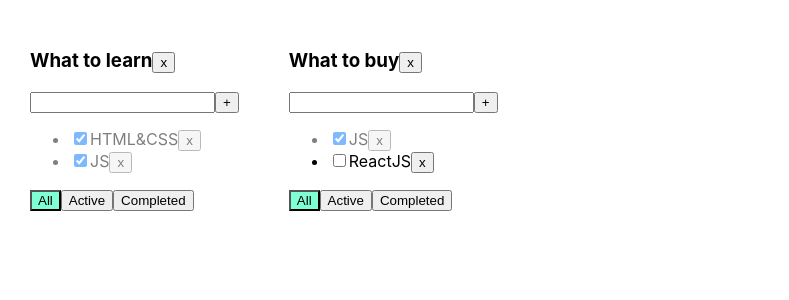
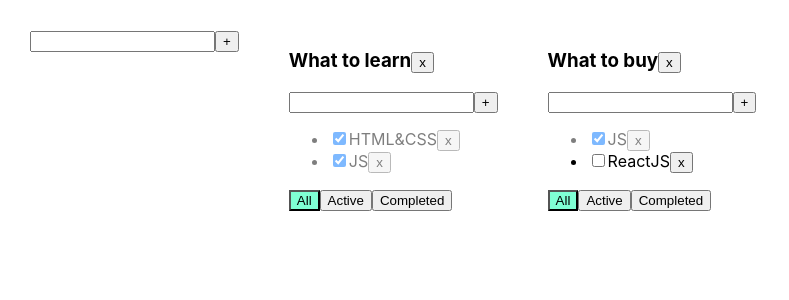
Before and after one commit to AndrewKravchenko/todolist, a React (Create React App) app: page / in a window 1280 px wide. Shown: the top 300 px of the page, without its empty margins (0-789 px from the left). Built offline with nearby package versions, Linux system fonts and the light colour scheme.

Commit message:
added a new button todolist and rename title

```diff
--- /dev/null
+++ b/src/AddItemForm.tsx
@@ -0,0 +1,37 @@
+import React, {ChangeEvent, KeyboardEvent, useState} from "react";
+
+type AddItemFormPropsType = {
+    addItem: (title: string) => void
+}
+
+export function AddItemForm(props: AddItemFormPropsType) {
+    let [title, setTitle] = useState("")
+    let [error, setError] = useState<string | null>(null)
+
+    const onChangeHandler = (e: ChangeEvent<HTMLInputElement>) => {
+        setTitle(e.currentTarget.value)
+    }
+    const onKeyPressHandler = (e: KeyboardEvent<HTMLInputElement>) => {
+        setError(null)
+        if (e.key === "Enter") {
+            addItem()
+        }
+    }
+    const addItem = () => {
+        if (title.trim() !== "") {
+            props.addItem(title.trim())
+            setTitle("")
+        } else {
+            setError("Title is required")
+        }
+    }
+    return <div>
+        <input value={title}
+               onChange={onChangeHandler}
+               onKeyPress={onKeyPressHandler}
+               className={error ? "error" : ""}
+        />
+        <button onClick={addItem}>+</button>
+        {error && <div className="error-message">{error}</div>}
+    </div>
+}
--- a/src/App.tsx
+++ b/src/App.tsx
@@ -2,6 +2,7 @@ import React, {useState} from 'react';
 import './App.css';
 import {Todolist} from "./Todolist";
 import {v1} from "uuid";
+import {AddItemForm} from "./AddItemForm";
 
 export type TaskType = {
     id: string
@@ -53,6 +54,30 @@ function App() {
         }
     }
 
+    function changeTaskTitle(id: string, newTitle: string, todolistId: string) {
+        //Достаем нужный массив по todolistId
+        let todolistTasks = tasks[todolistId]
+        //Ищем нужную таску
+        let task = todolistTasks.find(t => t.id === id)
+        //Изменяем таску, если нашли
+        if (task) {
+            task.title = newTitle
+            //Сетаем в стэйт копию объекта, чтобы React перерисовал
+            setTasks({...tasks})
+        }
+    }
+
+    function changeTodolistTitle(id: string, newTitle: string) {
+        //Ищем нужный тудулист
+        let todolist = todolists.find(tl => tl.id === id)
+        //Изменяем title, если нашли
+        if (todolist) {
+            todolist.title = newTitle
+            //Сетаем в стэйт копию массива, чтобы React перерисовал
+            setTodolists([...todolists])
+        }
+    }
+
     function changeFilter(value: FilterValuesType, todolistId: string) {
         //Ищем тудулист в котором нужно поменять значение фильтра
         let todolist = todolists.find(tl => tl.id === todolistId)
@@ -92,8 +117,20 @@ function App() {
         ]
     })
 
+    function addTodolist(title: string) {
+
+        let newTodolistId = v1()
+        let newTodolist: TodolistType = {id: newTodolistId, title: title, filter: "all"}
+        setTodolists([newTodolist, ...todolists])
+        setTasks({
+            ...tasks,
+            [newTodolistId]: []
+        })
+    }
+
     return (
         <div className="App">
+            <AddItemForm addItem={addTodolist}/>
             {
                 todolists.map((tl) => {
 
@@ -117,6 +154,9 @@ function App() {
                         addTask={addTask}
                         changeTaskStatus={changeStatus}
                         filter={tl.filter}
+                        addItem={addTodolist}
+                        changeTaskTitle={changeTaskTitle}
+                        changeTodolistTitle={changeTodolistTitle}
                     />
                 })
             }
--- /dev/null
+++ b/src/EditableSpan.tsx
@@ -0,0 +1,27 @@
+import React, {ChangeEvent, useState} from 'react';
+
+type EditableSpanPropsType = {
+    title: string
+    onChange: (newTitle: string) => void
+}
+
+
+export function EditableSpan(props: EditableSpanPropsType) {
+    let [editMode, setEditMode] = useState(false)
+    let [title, setTitle] = useState("")
+
+    const activateEditMode = () => {
+        setEditMode(true)
+        setTitle(props.title)
+    }
+    const activateViewMode = () => {
+        setEditMode(false)
+        props.onChange(title)
+    }
+    const onChangeTitleHandler = (e:ChangeEvent<HTMLInputElement>) => {
+        setTitle(e.currentTarget.value)
+    }
+        return editMode
+        ? <input value={title} onChange={onChangeTitleHandler} autoFocus onBlur={activateViewMode}/>
+        : <span onDoubleClick={activateEditMode}>{props.title}</span>
+}
--- a/src/Todolist.tsx
+++ b/src/Todolist.tsx
@@ -1,5 +1,7 @@
-import React, {ChangeEvent, KeyboardEvent, useState} from 'react';
+import React, {ChangeEvent} from 'react';
 import {FilterValuesType, TaskType} from "./App";
+import {AddItemForm} from "./AddItemForm";
+import {EditableSpan} from "./EditableSpan";
 
 type TodolistType = {
     id: string
@@ -9,32 +11,14 @@ type TodolistType = {
     removeTodolist: (todolistId: string) => void
     changeFilter: (value: FilterValuesType, todolistId: string) => void
     addTask: (title: string, todolistId: string) => void
+    addItem: (title: string) => void
     changeTaskStatus: (id: string, isDone: boolean, todolistId: string) => void
+    changeTaskTitle: (id: string, newTitle: string, todolistId: string) => void
+    changeTodolistTitle: (id: string, newTitle: string) => void
     filter: FilterValuesType
 }
 
 export function Todolist(props: TodolistType) {
-
-    let [title, setTitle] = useState("")
-    let [error, setError] = useState<string | null>(null)
-
-    const addTask = () => {
-        if (title.trim() !== "") {
-            props.addTask(title, props.id)
-            setTitle("")
-        } else {
-            setError("Title is required")
-        }
-    }
-    const onChangeHandler = (e: ChangeEvent<HTMLInputElement>) => {
-        setTitle(e.currentTarget.value)
-    }
-    const onKeyPressHandler = (e: KeyboardEvent<HTMLInputElement>) => {
-        setError(null)
-        if (e.key === "Enter") {
-            addTask()
-        }
-    }
 
     const onAllClickHandler = () => {
         props.changeFilter("all", props.id)
@@ -46,33 +30,39 @@ export function Todolist(props: TodolistType) {
         props.changeFilter("completed", props.id)
     }
     const removeTodolist = () => props.removeTodolist(props.id)
+    const changeTodolistTitle = (newTitle: string) => props.changeTodolistTitle(props.id, newTitle)
+    const addTask = (title: string) => props.addTask(title, props.id)
+
 
     return <div>
         <h3>
-            {props.title}
+            <EditableSpan title={props.title} onChange={changeTodolistTitle}/>
             <button onClick={removeTodolist}>x</button>
         </h3>
-        <div>
-            <input value={title}
-                   onChange={onChangeHandler}
-                   onKeyPress={onKeyPressHandler}
-                   className={error ? "error" : ""}
-            />
-            <button onClick={addTask}>+</button>
-            {error && <div className="error-message">{error}</div>}
-        </div>
+        <AddItemForm addItem={addTask}
+        />
         <ul>
             {/*отрендерим li-шки на основе объектов с помощью метода массива map*/}
             {
                 props.tasks.map(t => {
                     const onClickHandler = () => props.removeTask(t.id, props.id)
-                    const onChangeHandler = (e: ChangeEvent<HTMLInputElement>) => {
+                    const onChangeStatusHandler = (e: ChangeEvent<HTMLInputElement>) => {
                         let newIsDoneValue = e.currentTarget.checked
                         props.changeTaskStatus(t.id, newIsDoneValue, props.id)
                     }
-                    return <li key={t.id} className={t.isDone ? "is-done" : ""}>
-                        <input type="checkbox" onChange={onChangeHandler} checked={t.isDone}/>
-                        <span>{t.title}</span>
+                    const onChangeTitleHandler = (newTitle: string) => {
+                        props.changeTaskTitle(t.id, newTitle, props.id)
+                    }
+                    return <li key={t.id}
+                               className={t.isDone ? "is-done" : ""}
+                    >
+                        <input type="checkbox"
+                               onChange={onChangeStatusHandler}
+                               checked={t.isDone}
+                        />
+                        <EditableSpan title={t.title}
+                                      onChange={onChangeTitleHandler}
+                        />
                         <button onClick={onClickHandler}>x</button>
                     </li>
                 })
```
